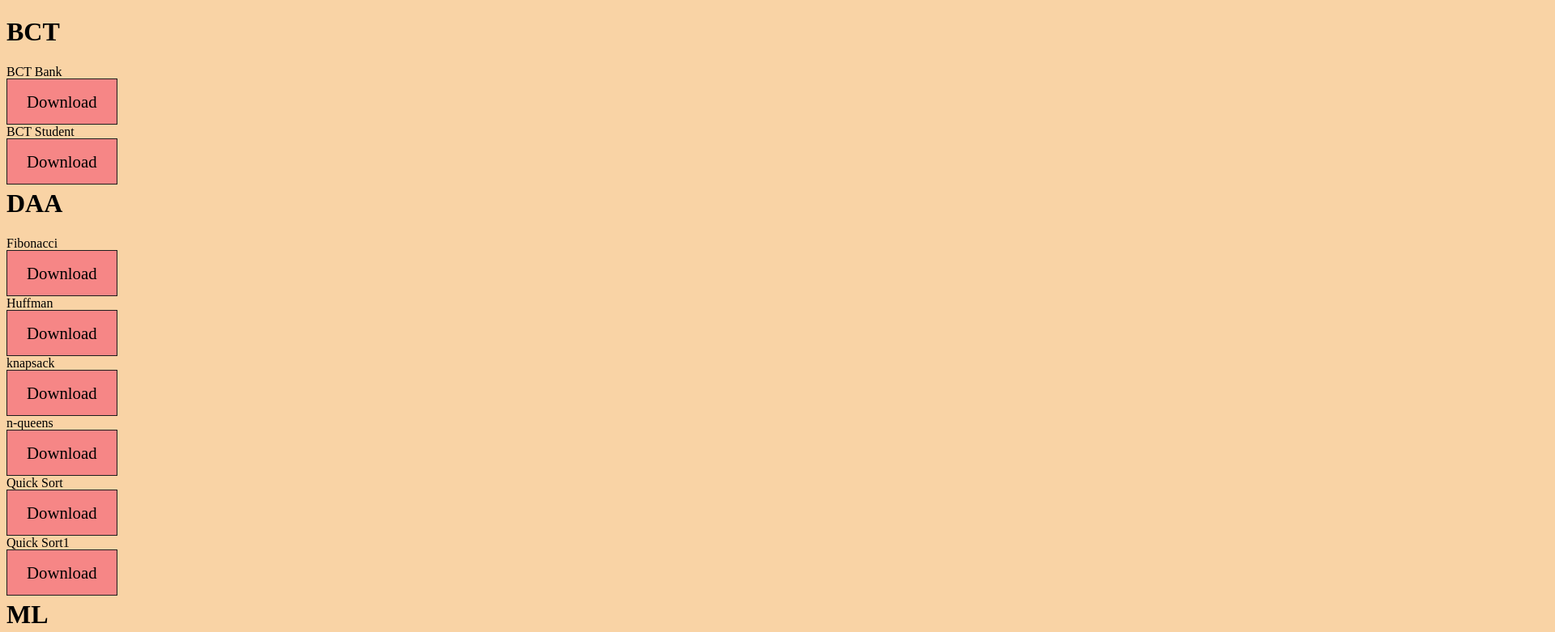
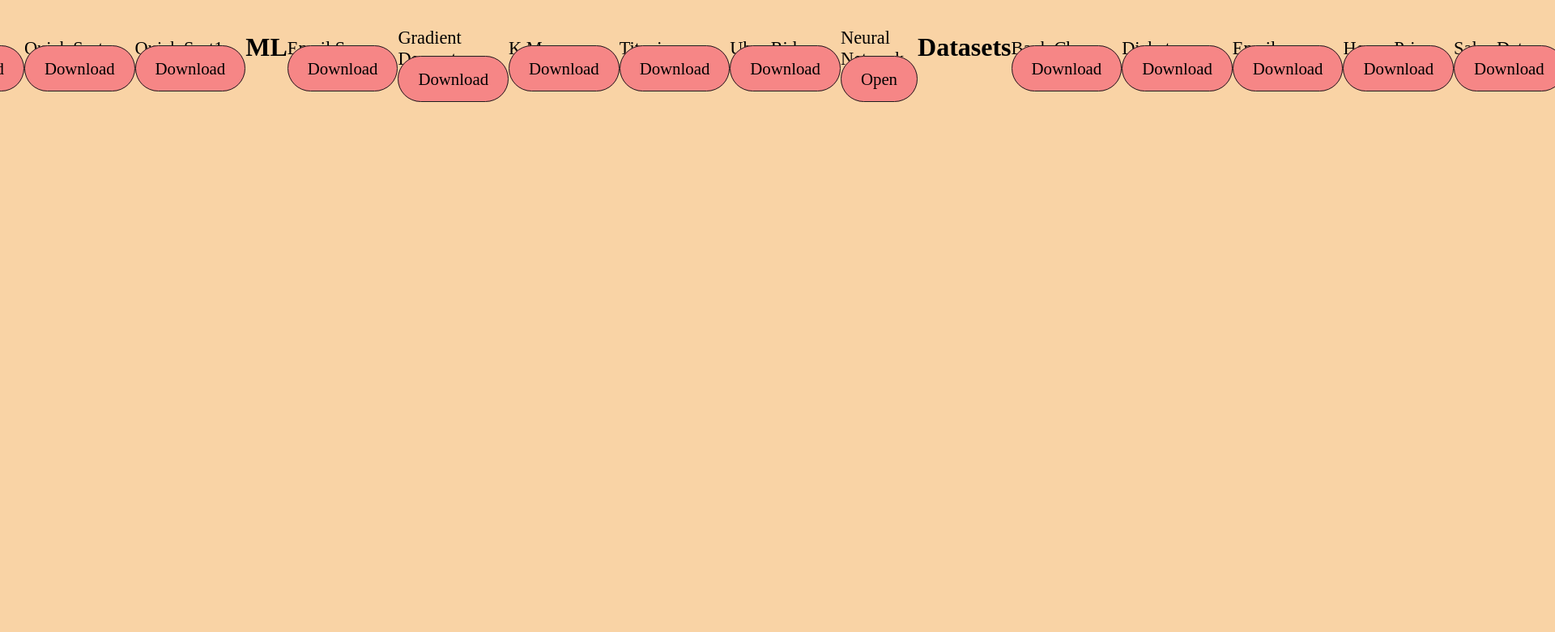
Before and after one commit to renuka-us/Lp3Practicals, a plain HTML site: page index.html in a window 1280 px wide. Shown: the top 781 px of the page at 81% size, 1920 px wide, since content can reach past the window. Drawn offline with Linux system fonts and the light colour scheme.

Commit message:
All practicals

```diff
--- a/index.html
+++ b/index.html
@@ -7,6 +7,9 @@
     <style>
         body{
             background-color: rgb(249, 211, 165);
+            display: flex;
+            align-items: center;
+            justify-content: center;
         }
         a{
             text-decoration: none;
@@ -15,6 +18,12 @@
             padding: 1rem 1.5rem;
             border: 1px solid rgb(29, 29, 29);
             background-color: #f68686;
+            border-radius: 2rem;
+        }
+        p{
+            font-size: 1.4rem;
+            margin: auto;
+            margin-top: 1.6rem;
         }
     </style>
 </head>
```
